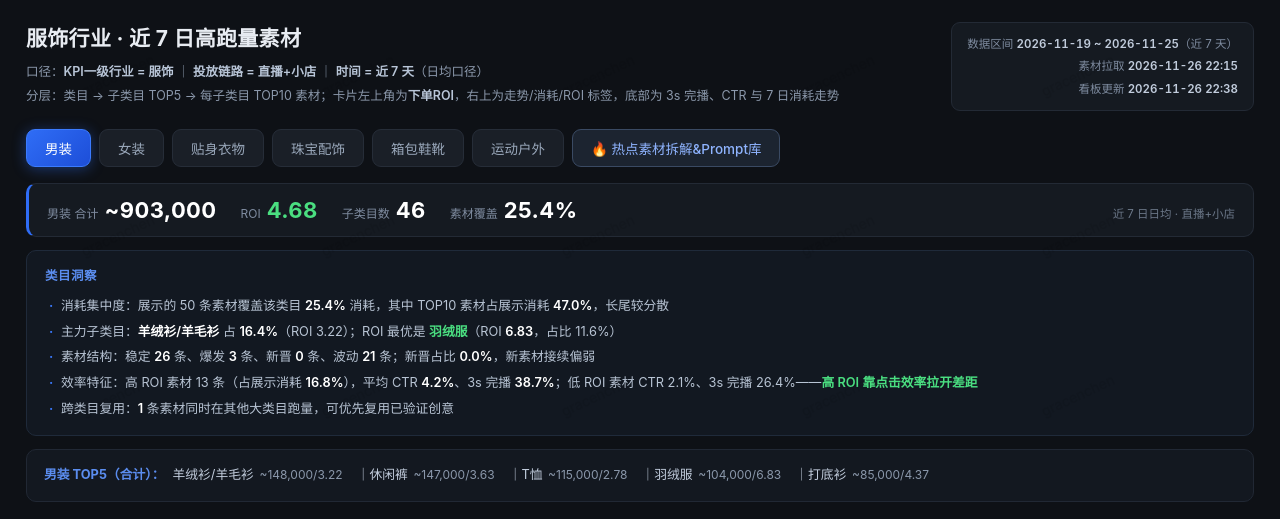
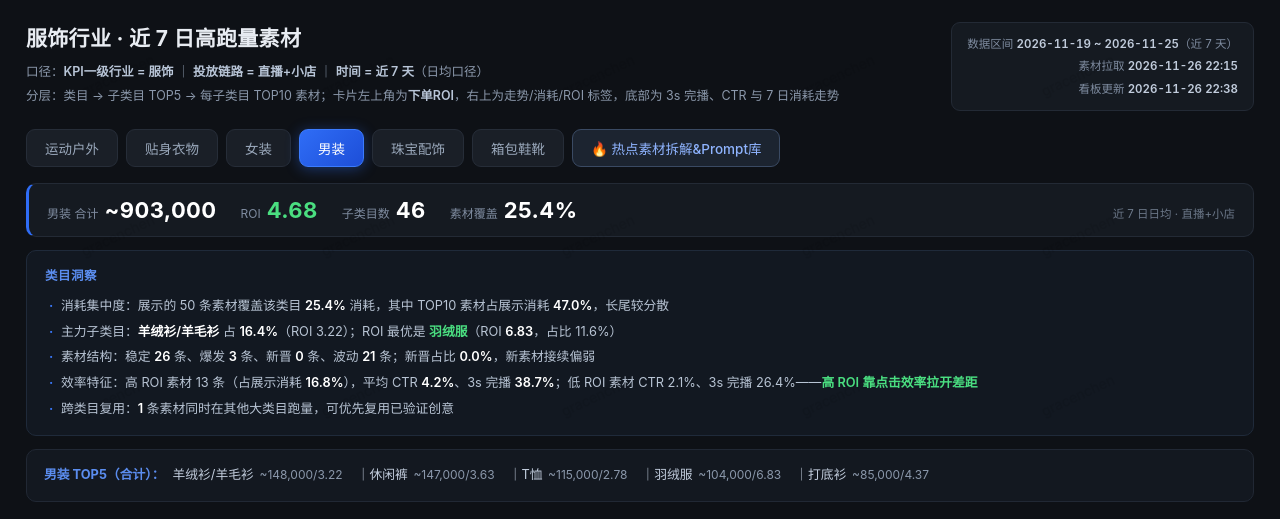
Before and after one commit to Cngrac3/grace-fushi-hot-ads, a plain HTML site: page index.html in a window 1280 px wide. Shown: the top 519 px of the page. Drawn offline with Linux system fonts and the light colour scheme.

Commit message:
feat: 子类目顺序调整为 运动户外/贴身衣物/女装/男装/珠宝配饰/箱包鞋靴

```diff
--- a/index.html
+++ b/index.html
@@ -184,12 +184,12 @@ input[name=tab]{position:absolute;opacity:0;pointer-events:none;width:0;height:0
 <input type="radio" name="tab" id="t5">
 <input type="radio" name="tab" id="t6">
 <div class="tabbar">
+<label for="t5">运动户外</label>
+<label for="t2">贴身衣物</label>
+<label for="t1">女装</label>
 <label for="t0">男装</label>
-<label for="t1">女装</label>
-<label for="t2">贴身衣物</label>
 <label for="t3">珠宝配饰</label>
 <label for="t4">箱包鞋靴</label>
-<label for="t5">运动户外</label>
 <label class="an" for="t6">🔥 热点素材拆解&amp;Prompt库</label>
 </div>
 <div class="panels">
@@ -584,7 +584,7 @@ input[name=tab]{position:absolute;opacity:0;pointer-events:none;width:0;height:0
 </div></div>
 </div>
 <div class="panel" id="p6">
-<div class="ov"><span><span class="k">全行业日均消耗</span><span class="v">~3,709,000</span></span><span><span class="k">展示素材</span><span class="v">300</span></span><span><span class="k">已拆解</span><span class="v">17</span></span><span class="tip">6 大类目 · 直播+小店</span></div><div class="ansec"><h3>一、六大类目横向对比</h3><table class="tbl"><tr><th>类目</th><th>日均消耗</th><th>ROI</th><th>子类目</th><th>素材覆盖</th><th>TOP10集中</th><th>稳定</th><th>爆发</th><th>新晋</th><th>高ROI素材</th></tr><tr><td><b>男装</b></td><td>~903,000</td><td class="y">4.68</td><td>46</td><td>25.4%</td><td>47.0%</td><td>26</td><td>3</td><td>0</td><td>13</td></tr><tr><td><b>女装</b></td><td>~502,000</td><td class="g">6.10</td><td>76</td><td>39.6%</td><td>54.6%</td><td>12</td><td>18</td><td>8</td><td>13</td></tr><tr><td><b>贴身衣物</b></td><td>~1,471,000</td><td class="r">2.58</td><td>62</td><td>15.6%</td><td>35.6%</td><td>26</td><td>4</td><td>7</td><td>13</td></tr><tr><td><b>珠宝配饰</b></td><td>~210,000</td><td class="g">15.18</td><td>39</td><td>19.0%</td><td>61.7%</td><td>24</td><td>13</td><td>1</td><td>13</td></tr><tr><td><b>箱包鞋靴</b></td><td>~209,000</td><td class="y">4.05</td><td>44</td><td>34.9%</td><td>65.1%</td><td>16</td><td>12</td><td>3</td><td>13</td></tr><tr><td><b>运动户外</b></td><td>~413,000</td><td class="y">3.57</td><td>118</td><td>22.4%</td><td>45.0%</td><td>21</td><td>5</td><td>5</td><td>13</td></tr></table></div><div class="ansec"><h3>二、高跑量素材分析 · AI 可复制方向库（从 150 条前 5 素材中提炼）</h3>
+<div class="ov"><span><span class="k">全行业日均消耗</span><span class="v">~3,709,000</span></span><span><span class="k">展示素材</span><span class="v">300</span></span><span><span class="k">已拆解</span><span class="v">17</span></span><span class="tip">6 大类目 · 直播+小店</span></div><div class="ansec"><h3>一、六大类目横向对比</h3><table class="tbl"><tr><th>类目</th><th>日均消耗</th><th>ROI</th><th>子类目</th><th>素材覆盖</th><th>TOP10集中</th><th>稳定</th><th>爆发</th><th>新晋</th><th>高ROI素材</th></tr><tr><td><b>运动户外</b></td><td>~413,000</td><td class="y">3.57</td><td>118</td><td>22.4%</td><td>45.0%</td><td>21</td><td>5</td><td>5</td><td>13</td></tr><tr><td><b>贴身衣物</b></td><td>~1,471,000</td><td class="r">2.58</td><td>62</td><td>15.6%</td><td>35.6%</td><td>26</td><td>4</td><td>7</td><td>13</td></tr><tr><td><b>女装</b></td><td>~502,000</td><td class="g">6.10</td><td>76</td><td>39.6%</td><td>54.6%</td><td>12</td><td>18</td><td>8</td><td>13</td></tr><tr><td><b>男装</b></td><td>~903,000</td><td class="y">4.68</td><td>46</td><td>25.4%</td><td>47.0%</td><td>26</td><td>3</td><td>0</td><td>13</td></tr><tr><td><b>珠宝配饰</b></td><td>~210,000</td><td class="g">15.18</td><td>39</td><td>19.0%</td><td>61.7%</td><td>24</td><td>13</td><td>1</td><td>13</td></tr><tr><td><b>箱包鞋靴</b></td><td>~209,000</td><td class="y">4.05</td><td>44</td><td>34.9%</td><td>65.1%</td><td>16</td><td>12</td><td>3</td><td>13</td></tr></table></div><div class="ansec"><h3>二、高跑量素材分析 · AI 可复制方向库（从 150 条前 5 素材中提炼）</h3>
 <div class="dintro">基于 30 个子类目 × 前 5 名共 150 条素材的逐帧拆解与数据判读，筛选出 <b>跑量与 ROI 表现最好、且可被 AI 视频复刻</b> 的 6 类内容方向。每类含 2 条参考素材（点击可直接预览原片）与对应的视频生成 Prompt，点「复制」即可交给 AI 视频工具产出同结构素材。</div>
 <div class="dirnav"><a class="dtab" href="#D1">🎯 D1 痛点自爆</a><a class="dtab" href="#D2">😌 D2 自嘲共鸣</a><a class="dtab" href="#D3">💪 D3 动作实测</a><a class="dtab" href="#D4">🧶 D4 触感特写</a><a class="dtab" href="#D5">🏭 D5 源头人设</a><a class="dtab" href="#D6">🛒 D6 抢购氛围</a></div>
 <div class="dirblock" id="D1">
```
